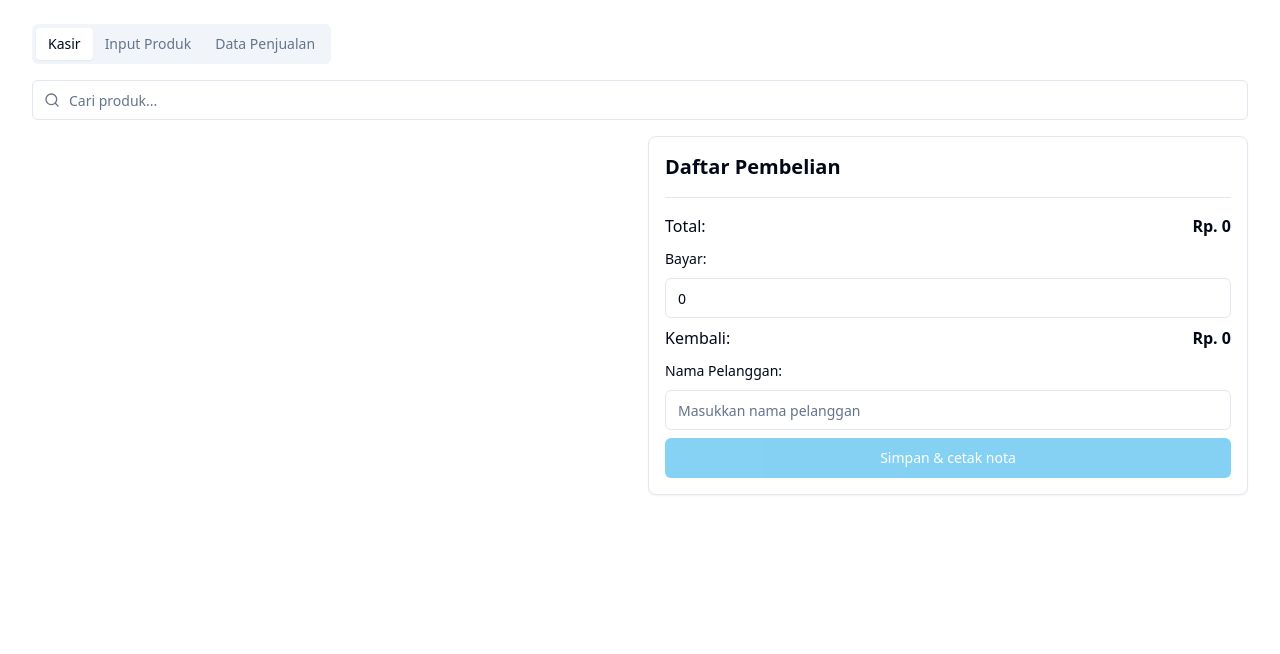
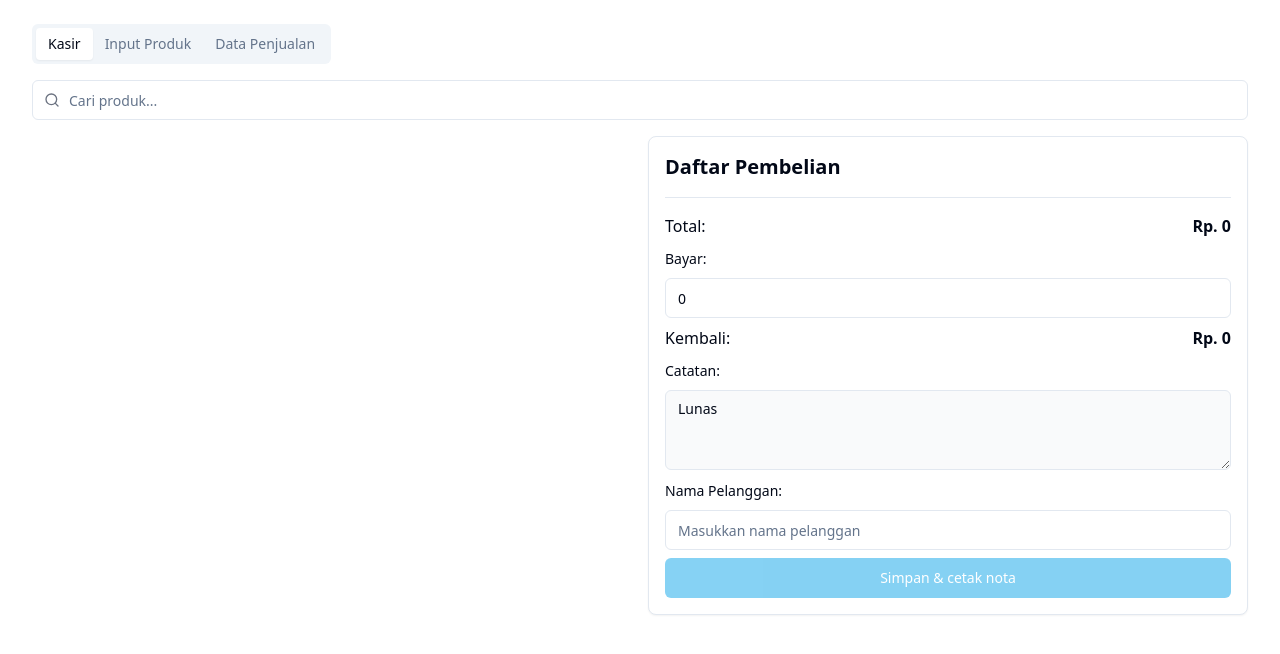
Before and after one commit to yukaputridivi/kasirweb, a React (Vite) app: page / in a window 1280 px wide. Shown: the top 654 px of the page. Built offline with nearby package versions, Linux system fonts and the light colour scheme.

Commit message:
Add note textbox to Cart
Added a note textbox below the change textbox in the Cart component. The note will automatically display "Lunas" if the payment equals the total, and "Dp" if the payment is less than the total.
[skip gpt_engineer]

```diff
--- a/src/components/Cart.tsx
+++ b/src/components/Cart.tsx
@@ -3,6 +3,7 @@ import { Button } from "@/components/ui/button";
 import { Card, CardContent } from "@/components/ui/card";
 import { Input } from "@/components/ui/input";
 import { Label } from "@/components/ui/label";
+import { Textarea } from "@/components/ui/textarea";
 
 interface CartItem {
   id: string;
@@ -34,6 +35,7 @@ const Cart = ({
 }: CartProps) => {
   const total = items.reduce((sum, item) => sum + (item.price * item.quantity), 0);
   const change = payment - total;
+  const paymentStatus = payment === total ? "Lunas" : payment < total ? "Dp" : "";
 
   return (
     <Card className="h-full">
@@ -84,6 +86,14 @@ const Cart = ({
             <span className="font-bold">Rp. {change.toLocaleString()}</span>
           </div>
           <div className="space-y-2">
+            <Label>Catatan:</Label>
+            <Textarea
+              value={paymentStatus}
+              readOnly
+              className="w-full bg-gray-50"
+            />
+          </div>
+          <div className="space-y-2">
             <Label>Nama Pelanggan:</Label>
             <Input
               type="text"
```
